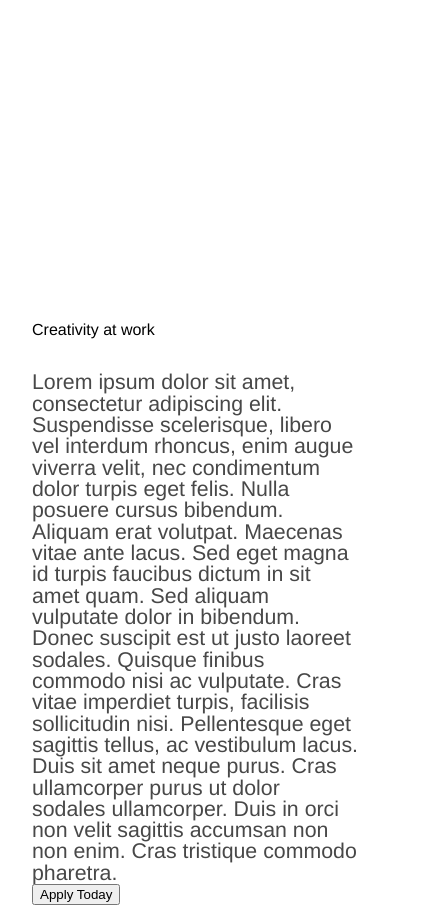
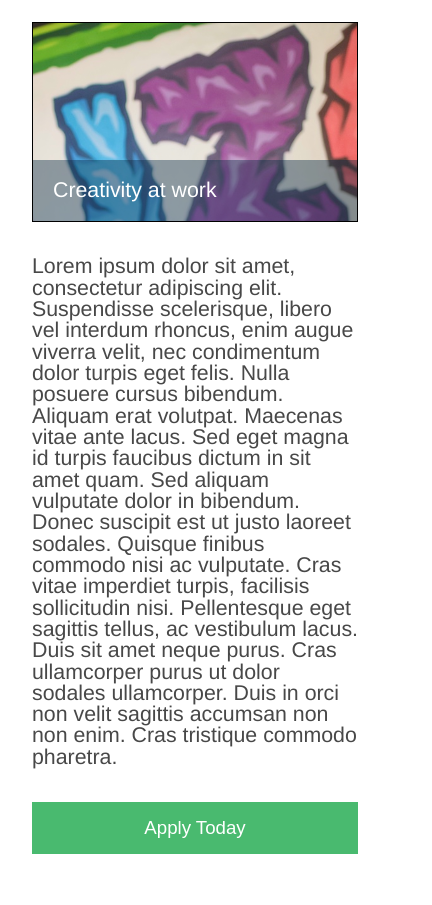
Before and after one commit to phillycc/IZEA_exercise, a website: page app/index.html in a window 390 px wide. Shown: the part 193-1098 px from the top of the page, 432 px wide, since content can reach past the window. After the commit the page ends 1064 px from the top, so only its background shows below. Drawn offline with nearby package versions, Linux system fonts and the light colour scheme; files that its build step writes are made by us from their sources.

Commit message:
Completed mobile styles

```diff
--- a/app/index.html
+++ b/app/index.html
@@ -22,16 +22,14 @@
     </header>
 
     <main class="main" role="main">
-        <h2>Work at IZEA</h2>
-        <article>
-          <p class="article-image">
-            <h3>
-              <caption>Creativity at work</caption>
-            </h3>
-          </p>
+      <article class="izea-jobs">
+          <h2>Work at IZEA</h2>
+          <div class="image-header">
+            <h3>Creativity at work</h3>
+          </div>
           <p class="article-text">Lorem ipsum dolor sit amet, consectetur adipiscing elit. Suspendisse scelerisque, libero vel interdum rhoncus, enim augue viverra velit, nec condimentum dolor turpis eget felis. Nulla posuere cursus bibendum. Aliquam erat volutpat. Maecenas vitae ante lacus. Sed eget magna id turpis faucibus dictum in sit amet quam. Sed aliquam vulputate dolor in bibendum. Donec suscipit est ut justo laoreet sodales. Quisque finibus commodo nisi ac vulputate. Cras vitae imperdiet turpis, facilisis sollicitudin nisi. Pellentesque eget sagittis tellus, ac vestibulum lacus. Duis sit amet neque purus. Cras ullamcorper purus ut dolor sodales ullamcorper. Duis in orci non velit sagittis accumsan non non enim. Cras tristique commodo pharetra.</p>
           <button>Apply Today</button>
-        </article>
+      </article>
     </main>
 
     <aside class="sidebar" role="complementary">
--- a/src/scss/partials/_main.scss
+++ b/src/scss/partials/_main.scss
@@ -1,5 +1,5 @@
-.main {
-  padding: 0 2em;
+.izea-jobs {
+    padding: 0 2em 2ex 2em;
     h2 {
       margin: 1.2ex 0;
       color: $color-text-black;
@@ -8,14 +8,37 @@
       text-align: center;
       letter-spacing: normal;
     }
-  .article-image {
-    background: image-url('img/wallart.png') no-repeat;
-    width: 400px;
-    height: 300px;
+    .image-header {
+      margin: 10px 0;
+      max-width: 100%;
+      height: 200px;
+      border:1px solid black;
+      background-image: url('../../assets/img/wallart.png');
+      background-size: cover;
+      position: relative;
+    }
+    h3 {
+      position: absolute;
+      bottom: 0;
+      left: 0;
+      right: 0;
+      background: rgba(00, 36, 63, 0.4);
+      padding: 20px;
+      color: $color-text-white;
+      margin: 0;
+      font-size: 16pt;
     }
     .article-text {
-    margin-top: 3ex;
+      margin: 3ex 0;
       font-size: 16pt;
       color: $color-text-gray;
     }
+    button {
+      background-color: $color-green-light;
+      color: $color-text-white;
+      font-size: 14pt;
+      width: 100%;
+      border: 0;
+      padding: 15px;
     }
+}
```
Also changed, not shown: 1 other file. Lines whose indentation alone changed are shown as unchanged.
